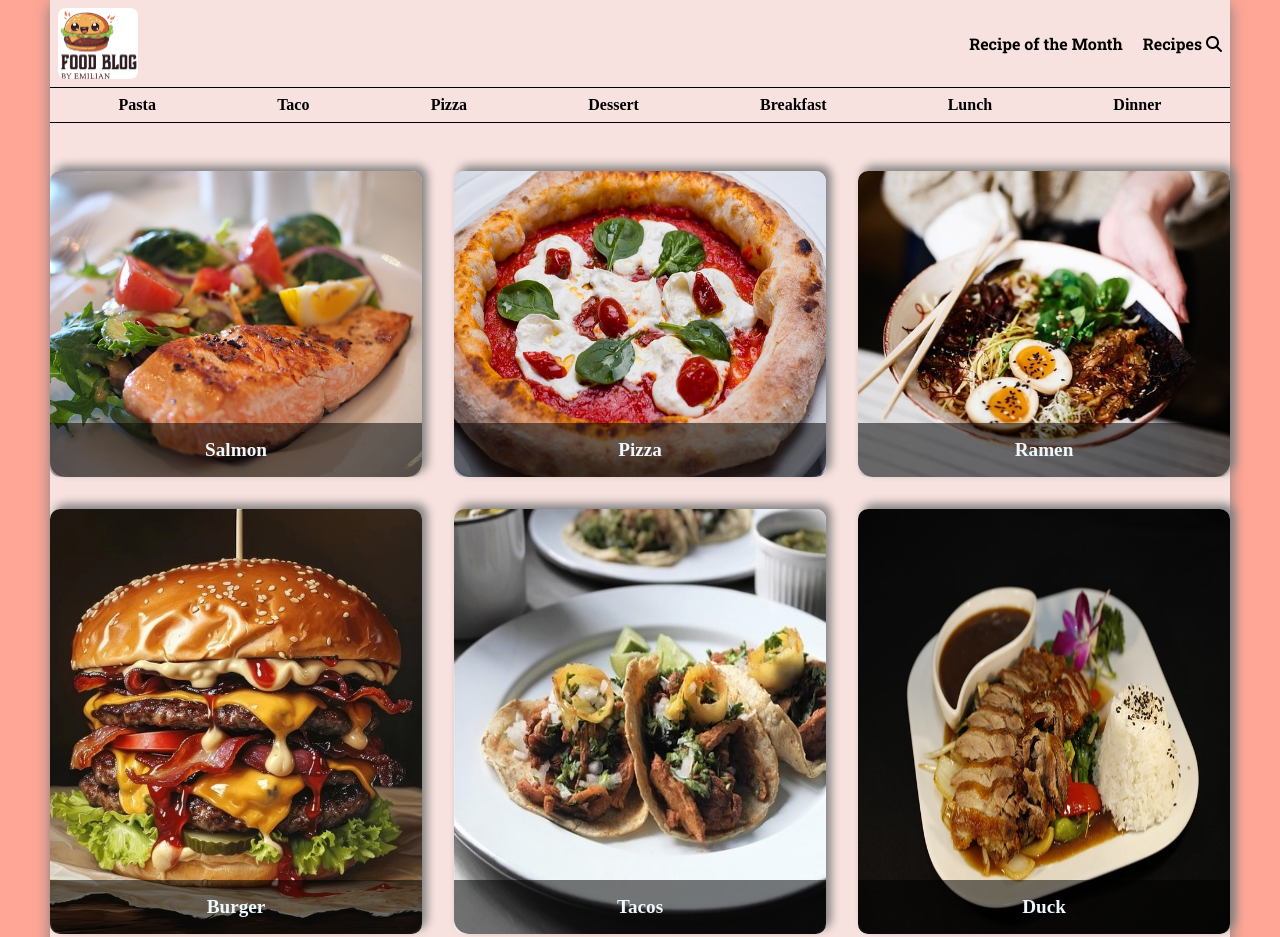
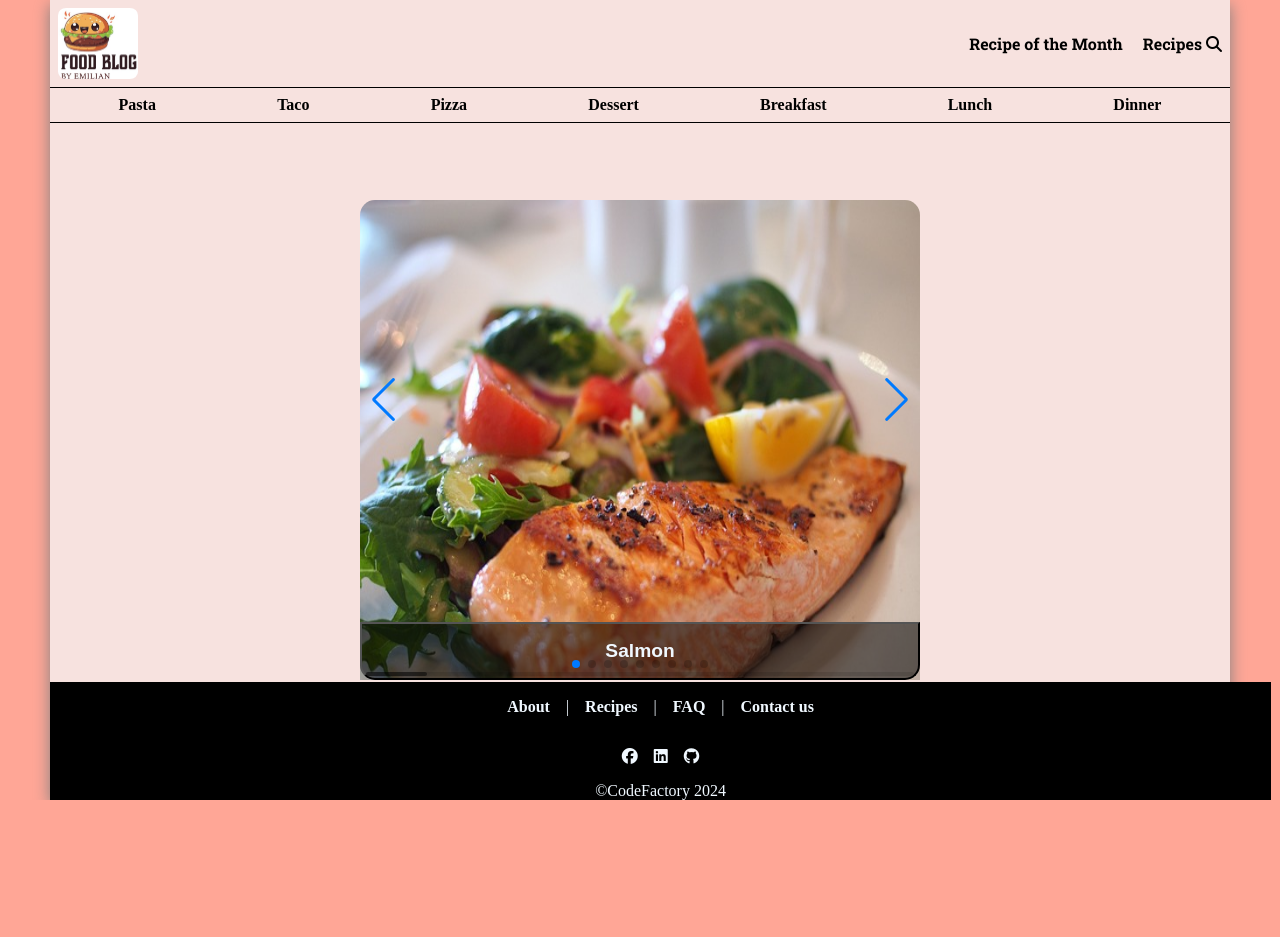
Before and after one commit to Emilian2095/FE23-EXAM-1-CHIRICA-EMILIAN, a plain HTML site: page index.html in a window 1280 px wide. Shown: the top 937 px of the page. After the commit the page ends 800 px from the top, so only its background shows below. Drawn offline with nearby package versions, Linux system fonts and the light colour scheme.

Commit message:
FE23-EXAM-1-CHIRICA-EMILIAN

```diff
--- a/index.html
+++ b/index.html
@@ -4,7 +4,14 @@
     <meta charset="UTF-8" />
     <meta name="viewport" content="width=device-width, initial-scale=1.0" />
     <title>Food Blog</title>
-    <link rel="stylesheet" href="styles.css" />
+    <link
+      rel="stylesheet"
+      href="https://cdn.jsdelivr.net/npm/swiper@11/swiper-bundle.min.css"
+    />
+    <link
+      rel="stylesheet"
+      href="https://cdnjs.cloudflare.com/ajax/libs/animate.css/4.1.1/animate.min.css"
+    />
     <script
       src="https://kit.fontawesome.com/277778bc91.js"
       crossorigin="anonymous"
@@ -15,6 +22,7 @@
       href="https://fonts.googleapis.com/css2?family=Roboto+Slab:wght@100..900&display=swap"
       rel="stylesheet"
     />
+    <link rel="stylesheet" href="styles.css" />
   </head>
   <body>
     <div class="container">
@@ -38,44 +46,117 @@
         <p>Lunch</p>
         <p>Dinner</p>
       </div>
-      <main class="food-cards">
-        <div class="card">
-          <img src="images/salmon-518032_640.jpg" alt="grilled-salmon-image" />
-          <p>Salmon</p>
+
+      <!-- Slider main container -->
+      <div class="swiper">
+        <!-- Additional required wrapper -->
+        <div class="swiper-wrapper">
+          <!-- Slides -->
+          <div class="swiper-slide">
+            <img
+              class="imgg"
+              src="images/salmon-518032_640.jpg"
+              alt="grilled-salmon-image"
+            />
+            <button class="btn">
+              <span class="overlaySpan">Salmon</span>
+            </button>
           </div>
-        <div class="card">
-          <img src="images/pizza-5275191_640.jpg" alt="pizza-image" />
-          <p>Pizza</p>
+          <div class="swiper-slide">
+            <img
+              src="images/pizza-5275191_640.jpg"
+              alt="pizza-image"
+              class="imgg"
+            />
+            <button class="btn">
+              <span class="overlaySpan">Pizza</span>
+            </button>
           </div>
-        <div class="card">
-          <img src="images/ramen-7238665_640.jpg" alt="ramen-img" />
-          <p>Ramen</p>
+          <div class="swiper-slide">
+            <img
+              src="images/ramen-7238665_640.jpg"
+              alt="ramen-img"
+              class="imgg"
+            />
+            <button class="btn">
+              <span class="overlaySpan">Ramen</span>
+            </button>
           </div>
-        <div class="card">
-          <img src="images/ai-generated-9010446_640.jpg" alt="burger-image" />
-          <p>Burger</p>
+          <div class="swiper-slide">
+            <img
+              src="images/ai-generated-9010446_640.jpg"
+              alt="burger-image"
+              class="imgg"
+            />
+            <button class="btn">
+              <span class="overlaySpan">Burger</span>
+            </button>
           </div>
-        <div class="card">
-          <img src="images/tacos-al-pastor-4351813_640.jpg" alt="tacos-image" />
-          <p>Tacos</p>
+          <div class="swiper-slide">
+            <img
+              src="images/tacos-al-pastor-4351813_640.jpg"
+              alt="tacos-image"
+              class="imgg"
+            />
+            <button class="btn">
+              <span class="overlaySpan">Tacos</span>
+            </button>
           </div>
-        <div class="card">
-          <img src="images/duck-1024739_640.jpg" alt="duck-with-rice-image" />
-          <p>Duck</p>
+          <div class="swiper-slide">
+            <img
+              src="images/duck-1024739_640.jpg"
+              alt="duck-with-rice-image"
+              class="imgg"
+            />
+            <button class="btn">
+              <span class="overlaySpan">Duck</span>
+            </button>
           </div>
-        <div class="card">
-          <img src="images/food-8151625_640.webp" alt="carbonara-image" />
-          <p>Pasta</p>
+
+          <div class="swiper-slide">
+            <img
+              src="images/food-8151625_640.webp"
+              alt="carbonara-image"
+              class="imgg"
+            />
+            <button class="btn">
+              <span class="overlaySpan">Pasta</span>
+            </button>
           </div>
-        <div class="card">
-          <img src="images/croissant-6562091_640.jpg" alt="croissant-image" />
-          <p>Croissant</p>
+
+          <div class="swiper-slide">
+            <img
+              src="images/croissant-6562091_640.jpg"
+              alt="croissant-image"
+              class="imgg"
+            />
+            <button class="btn">
+              <span class="overlaySpan">Croissant</span>
+            </button>
           </div>
-        <div class="card">
-          <img src="images/waffles-5192625_640.jpg" alt="waffles-image" />
-          <p>Waffles</p>
+
+          <div class="swiper-slide">
+            <img
+              src="images/waffles-5192625_640.jpg"
+              alt="waffles-image"
+              class="imgg"
+            />
+            <button class="btn">
+              <span class="overlaySpan">Waffles</span>
+            </button>
           </div>
-      </main>
+        </div>
+        <!-- If we need pagination -->
+        <div class="swiper-pagination"></div>
+
+        <!-- If we need navigation buttons -->
+        <div class="swiper-button-prev"></div>
+        <div class="swiper-button-next"></div>
+
+        <!-- If we need scrollbar -->
+        <div class="swiper-scrollbar"></div>
+      </div>
+
       <footer>
         <div class="links">
           <a href="AboutPage.html">About</a>
@@ -106,5 +187,7 @@
         <p id="copy">&copy;CodeFactory 2024</p>
       </footer>
     </div>
+    <script src="https://cdn.jsdelivr.net/npm/swiper@11/swiper-bundle.min.js"></script>
+    <script src="script.js"></script>
   </body>
 </html>
--- /dev/null
+++ b/script.js
@@ -0,0 +1,68 @@
+
+function changeSize(){
+    const img = document.querySelectorAll(".swiper-slide")
+    const btns = document.querySelectorAll(".btn");
+    const container = document.querySelector(".swiper")
+
+ btns.forEach((btn, i) => {
+    btn.addEventListener("click",()=>{
+        console.log(btns[i]);
+        let imgs = document.querySelectorAll('.imgg')
+        imgs[i].classList.add('ani')
+        setTimeout(()=>{
+            imgs[i].classList.remove('ani')
+
+        }, 2000)
+
+//  container.innerHTML +=
+
+    })
+  });
+}
+
+const swiper = new Swiper('.swiper', {
+    // Optional parameters
+    direction: 'horizontal',
+    loop: true,
+
+    // If we need pagination
+    pagination: {
+      el: '.swiper-pagination',
+    },
+
+    // Navigation arrows
+    navigation: {
+      nextEl: '.swiper-button-next',
+      prevEl: '.swiper-button-prev',
+    },
+
+    // And if we need scrollbar
+    scrollbar: {
+      el: '.swiper-scrollbar',
+    },
+  });
+
+  changeSize()
+
+  let prevBtn = document.querySelector('.swiper-button-prev')
+  let nextBtn = document.querySelector('.swiper-button-next')
+  let spans = document.querySelectorAll('.overlaySpan');
+  nextBtn.addEventListener('click', ()=>{
+
+    spans.forEach((span)=>{
+        span.style.animation = 'none';
+        span.offsetHeight; /* trigger reflow */
+        span.style.animation = null;
+        span.style.animation = "bounce 1s"
+    })
+  })
+
+  prevBtn.addEventListener('click', ()=>{
+
+    spans.forEach((span)=>{
+        span.style.animation = 'none';
+        span.offsetHeight; /* trigger reflow */
+        span.style.animation = null;
+        span.style.animation = "bounce 1s"
+    })
+  })
--- a/styles.css
+++ b/styles.css
@@ -11,6 +11,8 @@ body{
 .container{
    background-color: rgba(245, 245, 245, 0.767);
    box-shadow: 0 5px 15px grey;
+   height: 100vh;
+
 }
 
 #logo{
@@ -57,27 +59,49 @@ body{
     border-bottom: 1px solid black;
     font-weight: bold;
 }
-
+/* /*
 .food-cards{
     display: grid;
     grid-template-columns: repeat(3, 1fr);
     max-width: 1200px;
     gap: 2rem;
-    margin: 3rem auto;
-}
+    margin: 3rem auto;} */
+ */
 
-.card img{
+.swiper img{
 width: 100%;
 height: 100%;
 box-shadow: 5px -5px 10px grey;
 border-radius: 10px;
 }
 
-.card{
+img {
+    width: 100%;
+    border-radius: 15px;
+}
+/* p{
+    border-radius: 0 0 15px 15px;
+} */
+
+footer {
+    position: fixed;
+    bottom: 0;
+    width: 95.4%;
+}
+.swiper {
+    width: 70vh;
+    height: 70vh;
+
+    position: absolute;
+    top: 50%;
+    left: 50%;
+    transform: translate(-50%, -50%);
+  }
+/* .card{
     position: relative;
-}
+} */
 
-.card p{
+.swiper .btn{
     position: absolute;
     bottom: 0;;
     left: 50%;
@@ -94,6 +118,9 @@ border-radius: 10px;
 
  footer{
     background-color: black;
+    position: fixed;
+    width: 95.4vw;
+    bottom: 0;
  }
 
  .links, .media{
@@ -122,6 +149,35 @@ border-radius: 10px;
     text-align: center;
 }
 
+.ani{
+    animation: imgScale 2s ease;
+
+}
+.imgg{
+     width: 100%;
+     height: 100%;
+    margin-top: 5rem;
+    transition: all 2s ease;
+}
+
+
+@keyframes imgScale {
+    0%{
+        scale: 1
+    }
+    50%{
+        scale: 1.5
+    }
+    100%{
+        scale: 1
+    }
+}
+/* .swiper-wrapper{
+    width: 600px;
+    height: 600px;
+} */
+
+
 @media screen and (max-width: 768px) {
     body{
         margin: 0 10px;
@@ -139,3 +195,11 @@ border-radius: 10px;
         grid-template-columns: 1fr;
     }
 }
+.overlaySpan{
+    display: inline-block;
+    margin: 0 0.5rem;
+}
+.animate__bounce{
+    animation: bounce; /* referring directly to the animation's @keyframe declaration */
+    animation-duration: 2s; /* don't forget to set a duration! */
+  }
```
Lines whose indentation alone changed are shown as unchanged.
